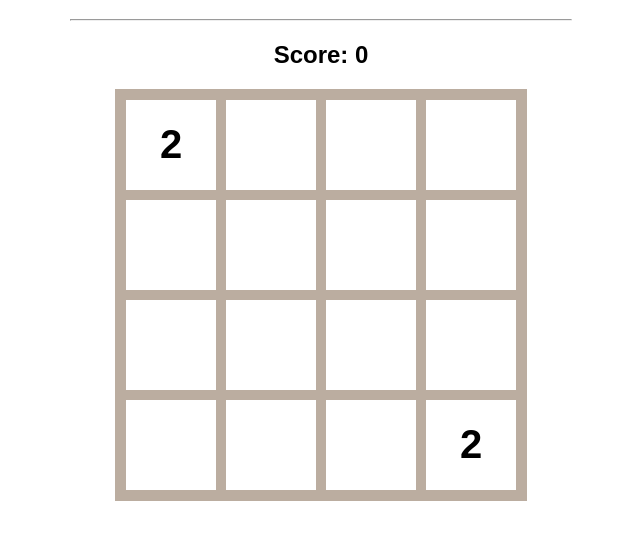
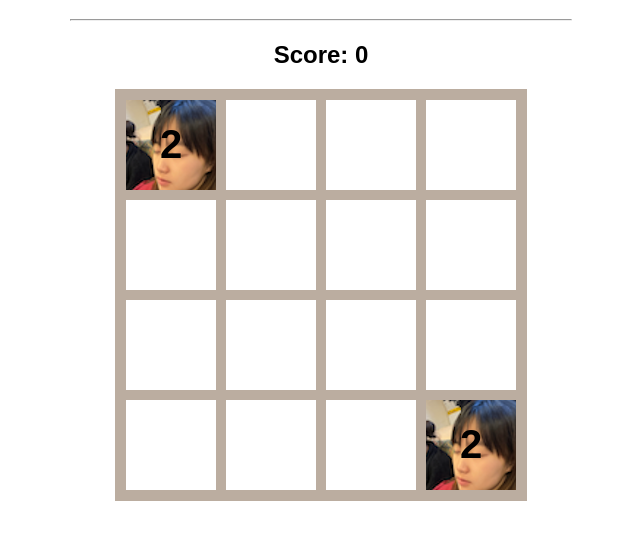
Before and after one commit to AnaikaW/mika2048, a plain HTML site: page index.html in a window 1280 px wide. Shown: the part 61-600 px from the top of the page, without its empty margins (319-959 px from the left). Drawn offline with Linux system fonts and the light colour scheme.

Commit message:
Update 2048.css

```diff
--- a/2048.css
+++ b/2048.css
@@ -35,7 +35,7 @@ hr {
 /* colored tiles */
 
 .x2 {
-   background-image: URL("dataa/test.jpg");
+   background-image: URL("dataa/tests.jpg");
 }
 
 .x4 {
```
